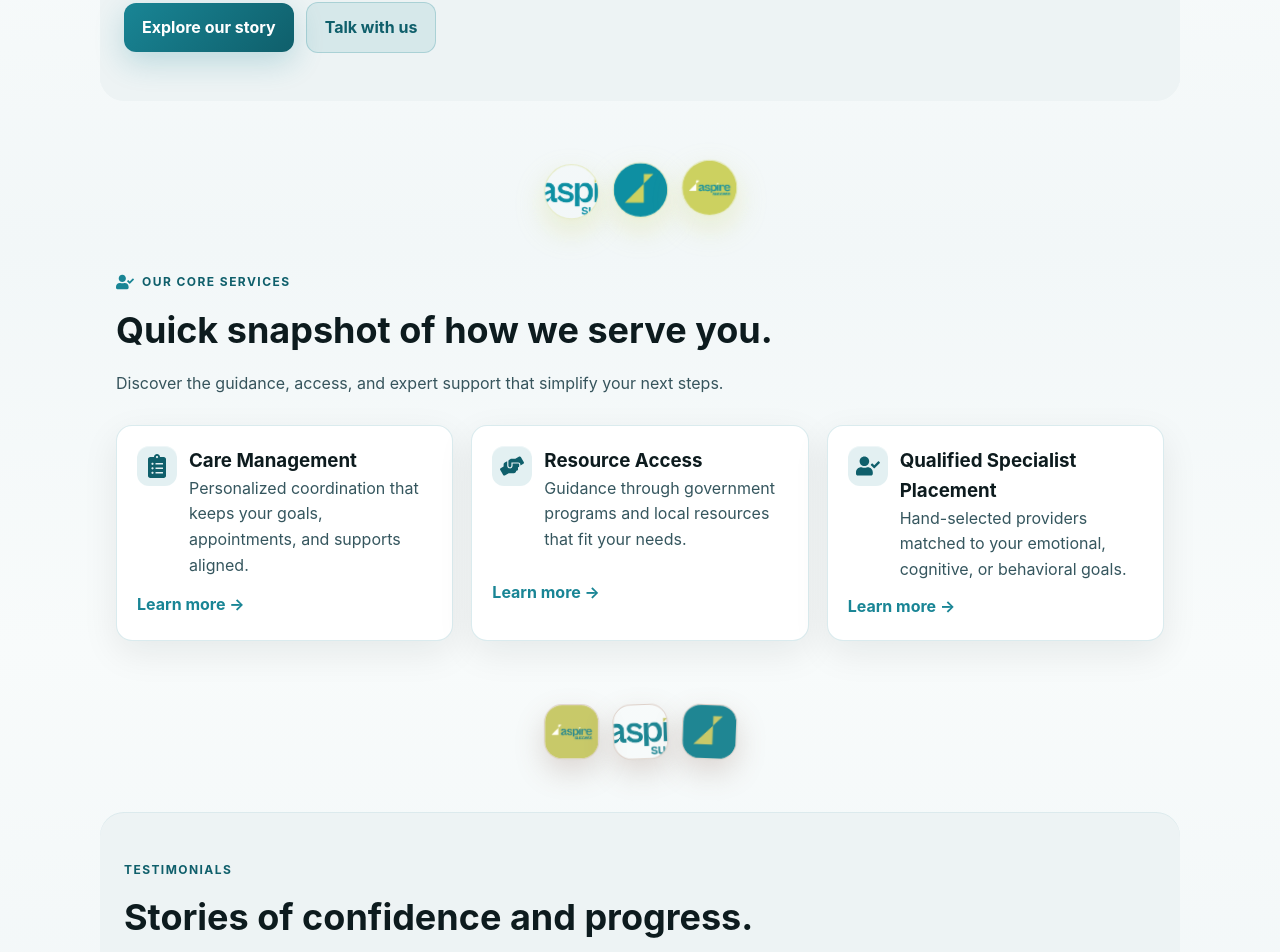
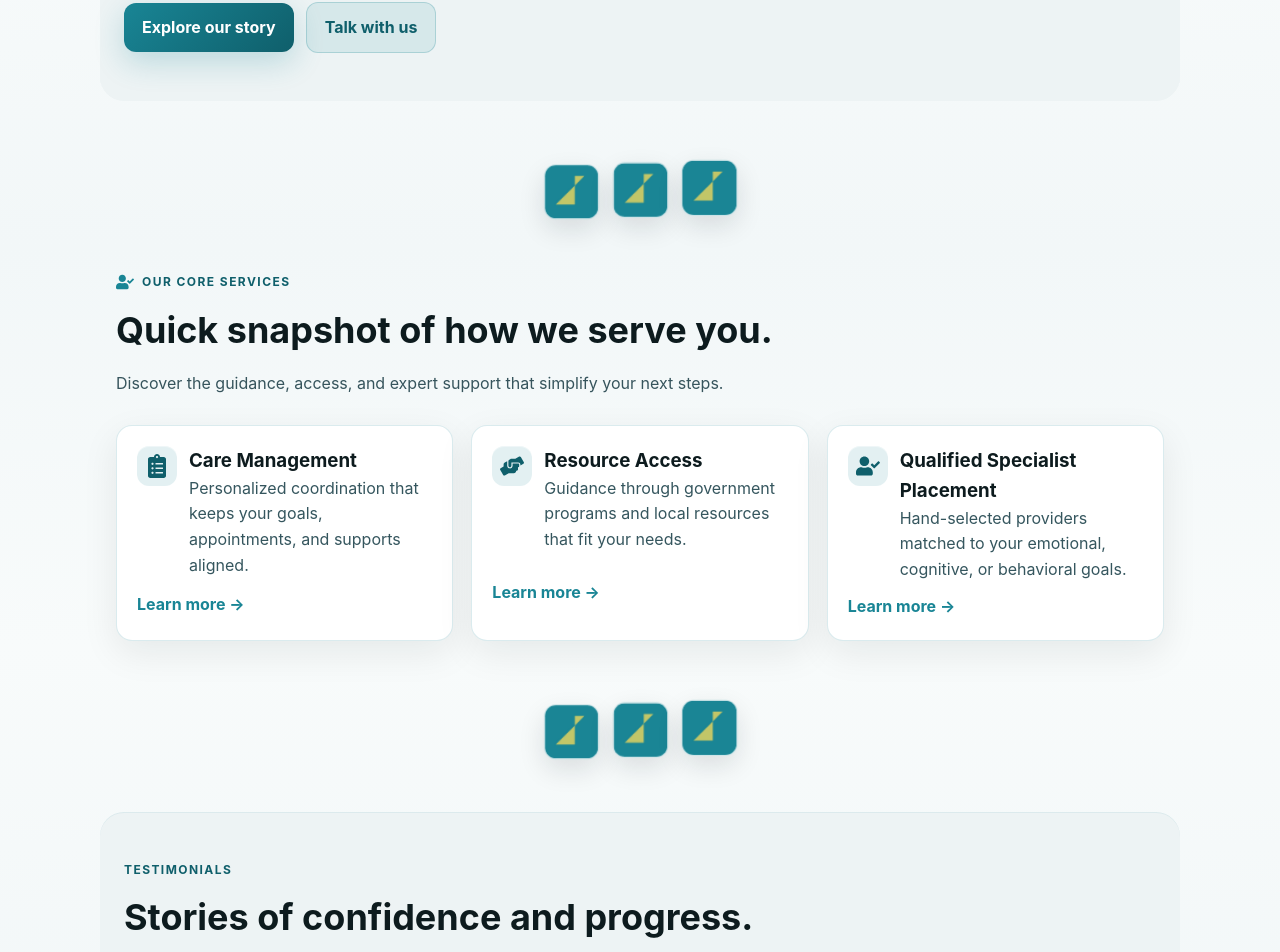
Before and after one commit to mattislub/aspiresuccessny, a React (Vite) app: page / in a window 1280 px wide. Shown: the part 1753-2705 px from the top of the page. Built offline with nearby package versions, Linux system fonts and the light colour scheme.

Commit message:
Revert "Add varied image dividers between sections"

```diff
--- a/src/App.jsx
+++ b/src/App.jsx
@@ -29,23 +29,6 @@ import {
 } from 'react-icons/fa'
 import logo from './assets/logo.png'
 import sectionDividerImage from './assets/Aspire-2.jpg'
-import sectionDividerBrightImage from './assets/Aspire.png'
-import sectionDividerWarmImage from './assets/Aspire.jpg'
-
-const sectionDividerVariants = {
-  cool: {
-    images: [sectionDividerImage, sectionDividerBrightImage, sectionDividerWarmImage],
-    className: 'section-divider--cool',
-  },
-  bright: {
-    images: [sectionDividerBrightImage, sectionDividerImage, sectionDividerWarmImage],
-    className: 'section-divider--bright',
-  },
-  warm: {
-    images: [sectionDividerWarmImage, sectionDividerBrightImage, sectionDividerImage],
-    className: 'section-divider--warm',
-  },
-}
 
 const values = ['Compassion', 'Integrity', 'Results-Driven', 'Advocacy']
 
@@ -111,17 +94,13 @@ const applicationRoutes = {
   support: '/support-assistance-registration',
 }
 
-const SectionDivider = ({ variant = 'cool' }) => {
-  const dividerVariant = sectionDividerVariants[variant] || sectionDividerVariants.cool
-
-  return (
-    <div className={`section-divider ${dividerVariant.className}`} aria-hidden="true">
-      {dividerVariant.images.map((image, index) => (
-        <img key={`${variant}-${index}`} src={image} alt="" className="section-divider__image" />
-      ))}
-    </div>
-  )
-}
+const SectionDivider = () => (
+  <div className="section-divider" aria-hidden="true">
+    {[...Array(3)].map((_, index) => (
+      <img key={index} src={sectionDividerImage} alt="" className="section-divider__image" />
+    ))}
+  </div>
+)
 
 const footerContact = {
   phone: {
@@ -1280,7 +1259,7 @@ function App() {
           </div>
         </section>
 
-        <SectionDivider variant="cool" />
+        <SectionDivider />
 
         <section className="section section--muted" id="about">
           <div className="section__header">
@@ -1313,7 +1292,7 @@ function App() {
           </div>
         </section>
 
-        <SectionDivider variant="bright" />
+        <SectionDivider />
 
         <section className="section" id="services">
           <div className="section__header">
@@ -1350,7 +1329,7 @@ function App() {
           </div>
         </section>
 
-        <SectionDivider variant="warm" />
+        <SectionDivider />
 
         <section className="section section--muted" id="testimonials">
           <div className="section__header">
--- a/src/index.css
+++ b/src/index.css
@@ -350,57 +350,6 @@ body {
   }
   100% {
     transform: translateY(0) scale(1);
-  }
-}
-
-.section-divider--cool .section-divider__image {
-  border-color: rgba(25, 133, 149, 0.22);
-  filter: saturate(1.05) contrast(1.02);
-}
-
-.section-divider--bright .section-divider__image {
-  border-radius: 50%;
-  box-shadow: 0 12px 30px rgba(194, 198, 104, 0.28);
-  border-color: rgba(194, 198, 104, 0.32);
-  filter: brightness(1.05) saturate(1.15);
-}
-
-.section-divider--warm .section-divider__image {
-  border-radius: 18px;
-  box-shadow: 0 12px 30px rgba(121, 88, 69, 0.22);
-  border-color: rgba(156, 103, 76, 0.28);
-  filter: saturate(1.08) sepia(0.1);
-}
-
-.section-divider--warm .section-divider__image:nth-child(2) {
-  animation: float-divider-tilt-left 7s ease-in-out infinite;
-}
-
-.section-divider--warm .section-divider__image:nth-child(3) {
-  animation: float-divider-tilt-right 7s ease-in-out infinite;
-}
-
-@keyframes float-divider-tilt-left {
-  0% {
-    transform: translateY(0) scale(1) rotate(-2deg);
-  }
-  50% {
-    transform: translateY(-6px) scale(1.03) rotate(-4deg);
-  }
-  100% {
-    transform: translateY(0) scale(1) rotate(-2deg);
-  }
-}
-
-@keyframes float-divider-tilt-right {
-  0% {
-    transform: translateY(0) scale(1) rotate(2deg);
-  }
-  50% {
-    transform: translateY(-6px) scale(1.03) rotate(4deg);
-  }
-  100% {
-    transform: translateY(0) scale(1) rotate(2deg);
   }
 }
 
```
